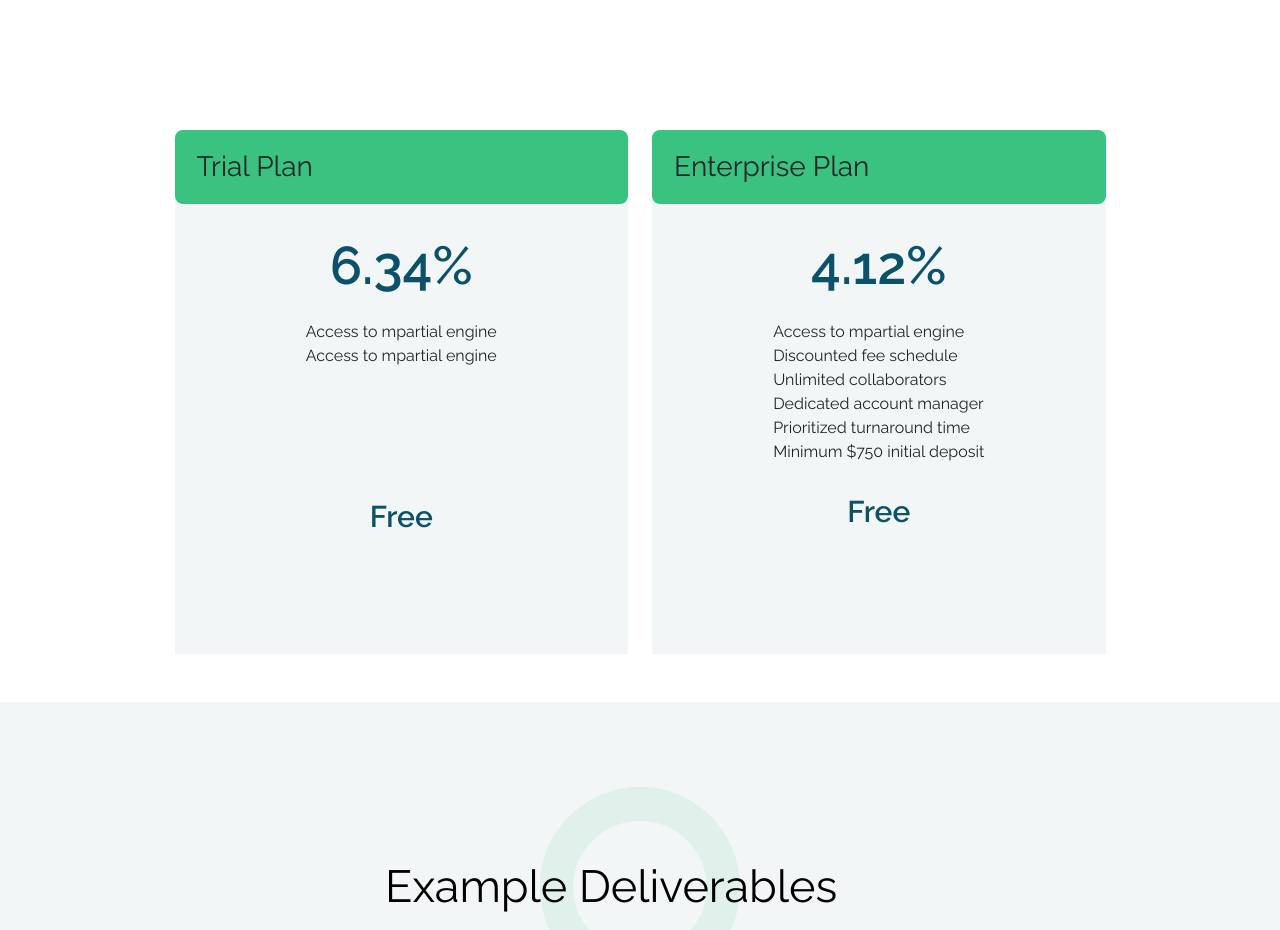
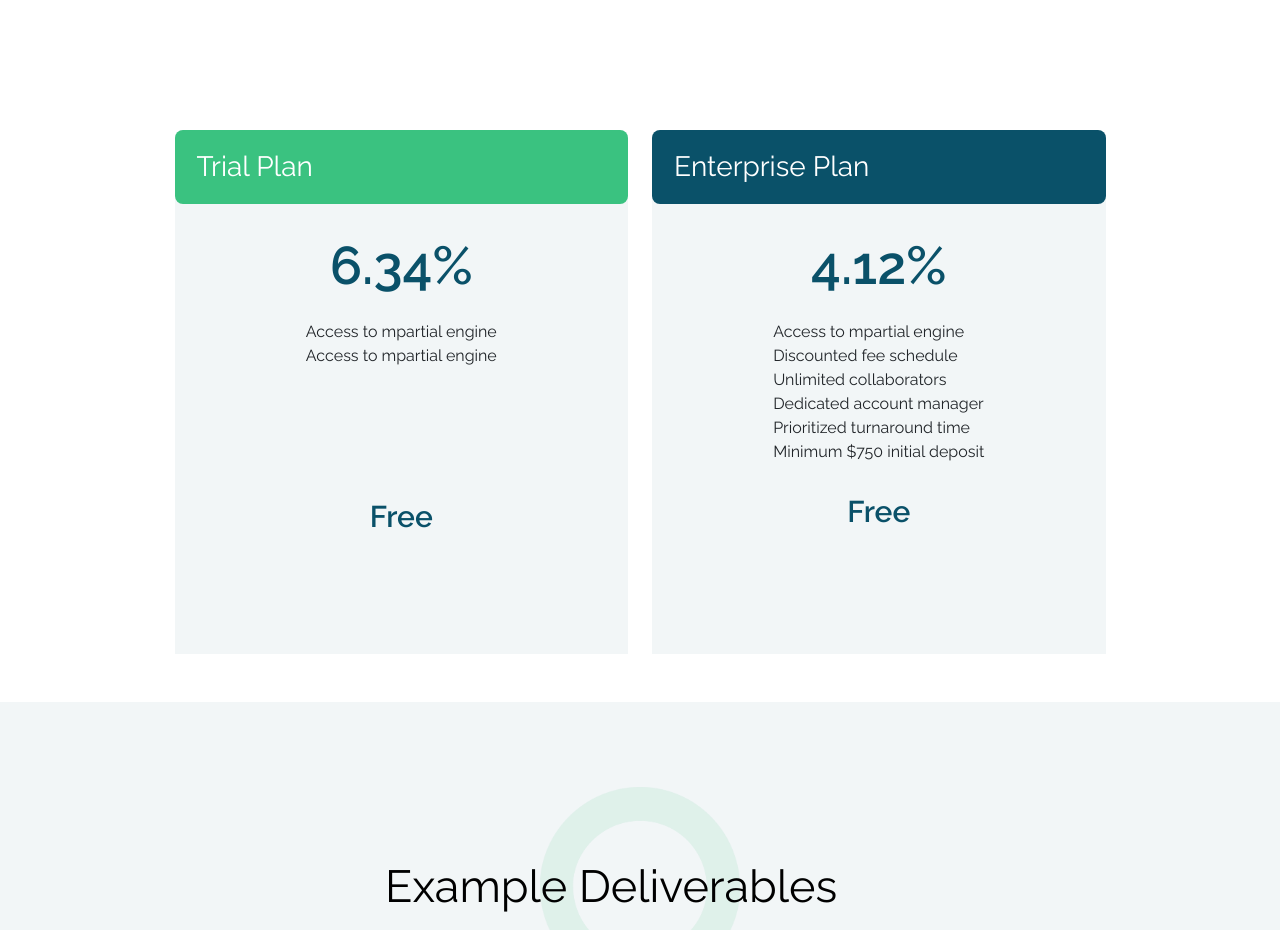
Before and after one commit to muzammil-tariq/nullBrainer, a React (Create React App) app: page / in a window 1280 px wide. Shown: the part 3480-4410 px from the top of the page. Built offline with nearby package versions, Linux system fonts and the light colour scheme.

Commit message:
plans modification

```diff
--- a/src/scenes/waterFall/index.css
+++ b/src/scenes/waterFall/index.css
@@ -27,10 +27,12 @@ text-align: left;
 background-color: #3ac280;
 font-size: 28px;
 border-radius: 8px;
+color: #fff;
+
 }
 .header-paid{
-    background:  rgb(10, 81, 105);
-
+    background:  rgb(10, 81, 105) !important;
+color: #fff;
 }
 .body{
     display: flex;
```
